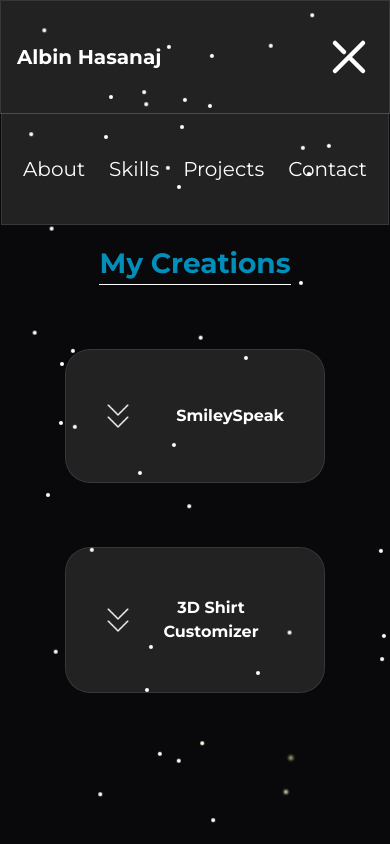
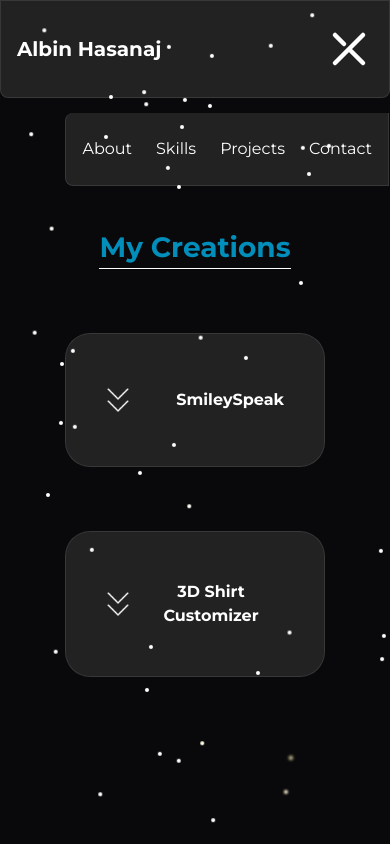
Before and after one commit to albinhasanaj/my_portfolio, a Next.js app: page /projects in a window 390 px wide. Both pictures are taken after a click on the picture 349 px from the left and 57 px from the top of the page. Built offline with nearby package versions, Linux system fonts and the light colour scheme.

Commit message:
Bugfixes

```diff
--- a/app/about/page.tsx
+++ b/app/about/page.tsx
@@ -19,6 +19,7 @@ const AboutPage = () => {
 
     return (
         <Parallax pages={5}
+            className="z-[-1]"
         >
             <ParallaxLayer offset={0} speed={1}>
                 <main className="flex flex-col">
--- a/components/Navbar.tsx
+++ b/components/Navbar.tsx
@@ -7,7 +7,7 @@ import useStore from "@/store/useStore";
 import { useRouter } from "next/navigation";
 
 import { NAV_LINKS } from "@/constants";
-import { FadeIn } from "@/motion";
+import { FadeInFromRight } from "@/motion";
 
 const Navbar = () => {
     const [toggleMenu, setToggleMenu] = useState<boolean>(false);
@@ -27,7 +27,7 @@ const Navbar = () => {
     }
 
     return (
-        <nav className="w-full navbar__background">
+        <nav className="w-full navbar__background rounded-b-lg border-t-0">
             {/* desktop */}
             <div className="hidden lg:flex py-8 justify-around items-center ">
                 <h2
@@ -46,7 +46,7 @@ const Navbar = () => {
                 </ul>
             </div>
             {/* mobile */}
-            <div className="flex lg:hidden py-8 px-4 md:px-20 justify-between items-center relative">
+            <div className="flex lg:hidden py-6 px-4 md:px-20 justify-between items-center relative">
                 <h2
                     className="text-[20px] font-bold cursor-pointer"
                     onClick={(e) => handleNavigation("/", e)}
@@ -67,13 +67,13 @@ const Navbar = () => {
                             initial="hidden"
                             animate="visible"
                             exit="exit"
-                            variants={FadeIn}
-                            className="h-full w-full absolute menu__background left-0 top-28">
+                            variants={FadeInFromRight}
+                            className="flex justify-center px-4 py-6 absolute right-0 menu__background top-28 rounded-l-lg border-r-0 z-[999]">
                             <ul className="flex h-full justify-center items-center gap-6">
                                 {NAV_LINKS.map((link) => (
                                     <li
                                         key={link.title}
-                                        className="text-[20px] nav_links relative cursor-pointer"
+                                        className="text-[16px] nav_links relative cursor-pointer"
                                         onClick={(e) => handleNavigation(link.href, e)}
                                     >{link.title}</li>
                                 ))}
--- a/components/StarsBackGround.tsx
+++ b/components/StarsBackGround.tsx
@@ -1,6 +1,5 @@
 "use client";
 import { useEffect, useState } from "react";
-import useStore from "@/store/useStore";
 
 // Add a boolean property to indicate if the star should twinkle
 const createStars = () => ({
@@ -13,8 +12,6 @@ const createStars = () => ({
 
 const StarsBackGround = () => {
     const [stars, setStars] = useState<Array<{ id: number; top: string; left: string; animationDuration: string; shouldTwinkle: boolean; }>>([]);
-    const [zIndex, setZIndex] = useState<number>(-1);
-
 
     useEffect(() => {
         const stars = Array.from({ length: 50 }, createStars);
--- a/motion/index.ts
+++ b/motion/index.ts
@@ -1,15 +1,15 @@
-export const FadeIn = {
-    hidden: { opacity: 0, y: -100 },
+export const FadeInFromRight = {
+    hidden: { opacity: 0, x: 100 },  // Start from 100 pixels to the right
     visible: {
         opacity: 1,
-        y: 0,
+        x: 0,  // Move to original position
         transition: {
             duration: 0.5,
         },
     },
     exit: {
         opacity: 0,
-        y: -100,
+        x: 100,  // Move back to the right
         transition: {
             duration: 0.5,
         },
```
